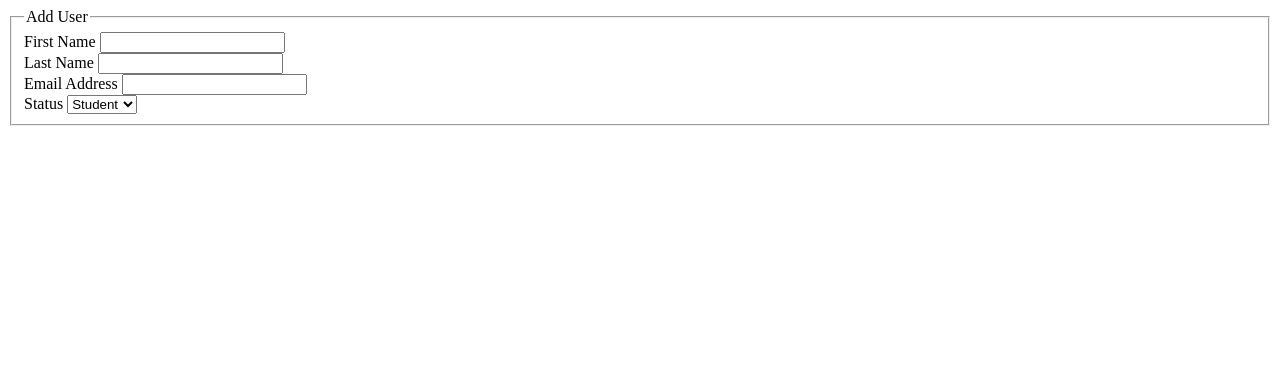
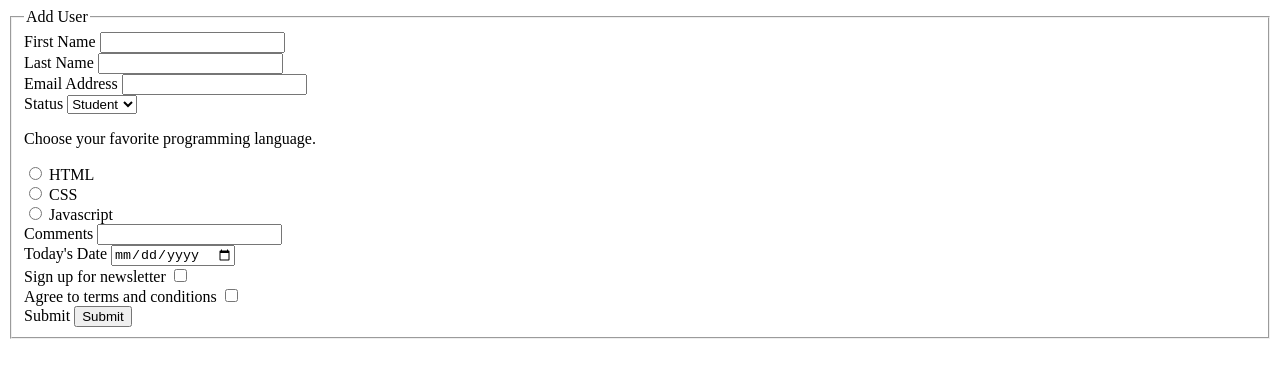
Before and after one commit to lettuce-cut/html-forms-practice, a plain HTML site: page index.html in a window 1280 px wide. Drawn offline with Linux system fonts and the light colour scheme.

Commit message:
Phases 4, 5, and 6

```diff
--- a/index.html
+++ b/index.html
@@ -36,7 +36,50 @@
                     </select>
                 </div>
 
+                <p>Choose your favorite programming language.</p>
+                <div>
+                    <input type="radio">
+                    <label>HTML</label>
+                </div>
 
+                <div>
+                    <input type="radio">
+                    <label>CSS</label>
+                </div>
+
+                <div>
+                    <input type="radio">
+                    <label>Javascript</label>
+                </div>
+
+                <div>
+                    <label>Comments
+                        <input type="textarea">
+                    </label>
+                </div>
+
+                <div>
+                    <label>Today's Date
+                        <input type="date">
+                    </label>
+                </div>
+
+                <div>
+                    <label>Sign up for newsletter
+                        <input type="checkbox">
+                    </label>
+                </div>
+
+                <div>
+                    <label>Agree to terms and conditions
+                        <input type="checkbox">
+                    </label>
+                </div>
+
+                <div>
+                    <label>Submit</label>
+                    <button type="submit">Submit</button>
+                </div>
 
             </fieldset>
         </form>
```
